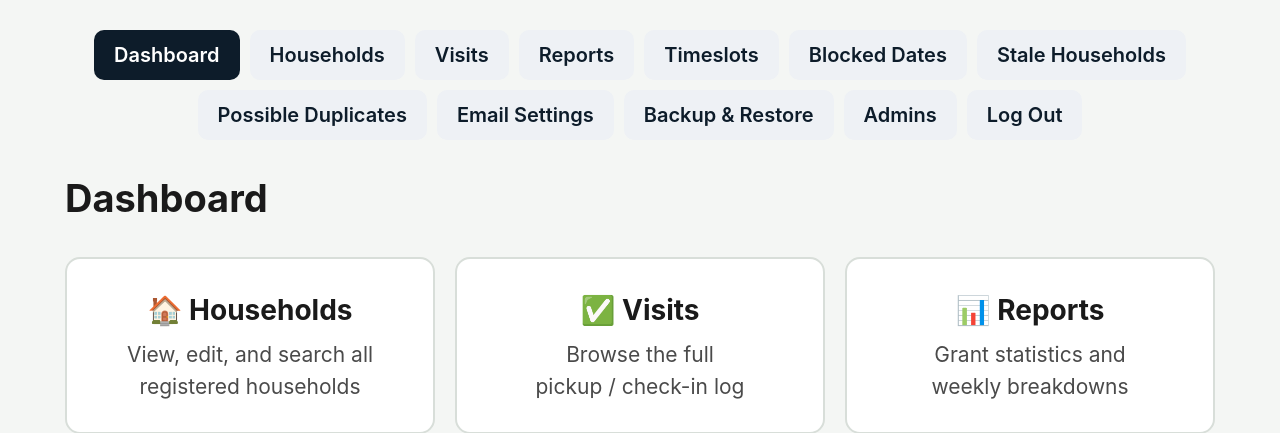
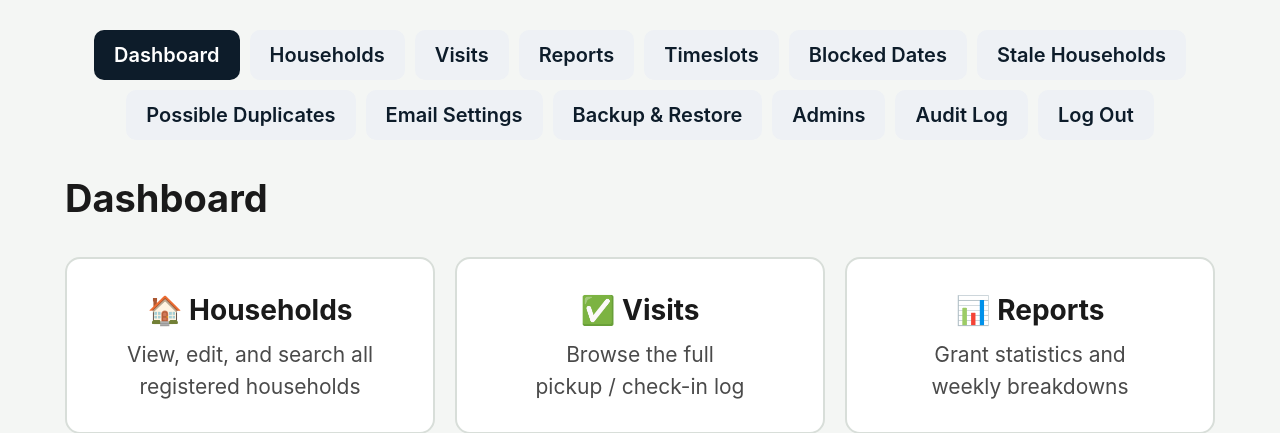
Before and after one commit to BrockLalla/jubilant-octo-sniffle, a Flask app: page /admin/ in a window 1280 px wide. Shown: the part 95-528 px from the top of the page. Run offline with Flask 3, Linux system fonts and the light colour scheme; the visitor is signed in with stand-in values (Sample User, id 1); data comes from the database, SQL or seed files in the repository; data that the repository does not hold is empty; parts of the project's set-up code (start-up, migrations or seed data) failed here and were passed over.

Commit message:
Add security audit logging (Phase 2)
New audit_log table records logins (success/failure), password changes,
admin invites/deletions/super-toggles, database restores, SMTP setting
changes, and volunteer-token rotation, each with actor/IP/timestamp.
Viewable at Admin -> Audit Log, restricted to super admins.

```diff
--- a/db.py
+++ b/db.py
@@ -195,11 +195,21 @@ def init_db():
             created_at TEXT NOT NULL
         );
 
+        CREATE TABLE IF NOT EXISTS audit_log (
+            id INTEGER PRIMARY KEY AUTOINCREMENT,
+            actor TEXT,
+            action TEXT NOT NULL,
+            detail TEXT,
+            ip_address TEXT,
+            created_at TEXT NOT NULL
+        );
+
         CREATE INDEX IF NOT EXISTS idx_members_household ON members(household_id);
         CREATE INDEX IF NOT EXISTS idx_visits_household ON visits(household_id);
         CREATE INDEX IF NOT EXISTS idx_visits_date ON visits(visit_date);
         CREATE UNIQUE INDEX IF NOT EXISTS idx_visits_household_date ON visits(household_id, visit_date);
         CREATE INDEX IF NOT EXISTS idx_households_assigned_timeslot ON households(assigned_timeslot_id);
+        CREATE INDEX IF NOT EXISTS idx_audit_log_created ON audit_log(created_at);
         """
     )
     _ensure_columns(conn, "households", {
@@ -1745,6 +1755,30 @@ def rotate_volunteer_access_token():
     return token
 
 
+# ---------- Audit log (security-relevant admin actions) ----------
+
+def log_audit_event(actor, action, detail=None, ip_address=None):
+    conn = get_db()
+    try:
+        conn.execute(
+            "INSERT INTO audit_log (actor, action, detail, ip_address, created_at) VALUES (?, ?, ?, ?, ?)",
+            (actor, action, detail, ip_address, now_iso()),
+        )
+        conn.commit()
+    finally:
+        conn.close()
+
+
+def list_audit_log(limit=200):
+    conn = get_db()
+    try:
+        return conn.execute(
+            "SELECT * FROM audit_log ORDER BY id DESC LIMIT ?", (limit,)
+        ).fetchall()
+    finally:
+        conn.close()
+
+
 def get_settings_dict(keys):
     conn = get_db()
     try:
--- a/routes/admin.py
+++ b/routes/admin.py
@@ -84,6 +84,8 @@ def setup():
             if os.path.exists(tmp_path):
                 os.remove(tmp_path)
 
+        db.log_audit_event(None, "database_restored_via_setup", ip_address=request.remote_addr)
+
         if db.admin_user_count() == 0:
             flash(
                 "That backup was restored, but it doesn't contain any admin accounts -- "
@@ -114,6 +116,7 @@ def setup():
 
         try:
             db.create_admin_user(username, generate_password_hash(password, method="pbkdf2:sha256"))
+            db.log_audit_event(username, "initial_admin_created", ip_address=request.remote_addr)
         except sqlite3.IntegrityError:
             # Most likely cause: the form was submitted twice (e.g. a slow
             # double-click, or a page reload after already succeeding) --
@@ -146,7 +149,9 @@ def login():
         if user and check_password_hash(user["password_hash"], password):
             session.clear()
             session["admin_username"] = user["username"]
+            db.log_audit_event(user["username"], "login_success", ip_address=request.remote_addr)
             return redirect(url_for("admin.dashboard"))
+        db.log_audit_event(identifier or None, "login_failure", ip_address=request.remote_addr)
         flash("Incorrect username/email or password.", "error")
 
     return render_template("admin/login.html")
@@ -201,6 +206,11 @@ def reset_password(token):
 
         db.update_admin_password(reset["admin_user_id"], generate_password_hash(password, method="pbkdf2:sha256"))
         db.mark_password_reset_used(reset["id"])
+        reset_user = db.get_admin_user_by_id(reset["admin_user_id"])
+        db.log_audit_event(
+            reset_user["username"] if reset_user else None, "password_reset_completed",
+            ip_address=request.remote_addr,
+        )
         flash("Password updated. Please log in.", "success")
         return redirect(url_for("admin.login"))
 
@@ -269,10 +279,17 @@ def users():
                 target_id = int(request.form.get("admin_id"))
                 if target_id == current_admin["id"]:
                     flash("You can't remove your own account. Have another super admin do it instead.", "error")
-                elif db.delete_admin_user(target_id):
-                    flash("Admin account removed.", "success")
                 else:
-                    flash("Can't remove the last remaining admin account.", "error")
+                    target = db.get_admin_user_by_id(target_id)
+                    if db.delete_admin_user(target_id):
+                        db.log_audit_event(
+                            current_admin["username"], "admin_deleted",
+                            detail=target["username"] if target else str(target_id),
+                            ip_address=request.remote_addr,
+                        )
+                        flash("Admin account removed.", "success")
+                    else:
+                        flash("Can't remove the last remaining admin account.", "error")
         elif action == "toggle_super":
             if not current_admin["is_super_admin"]:
                 flash("Only a super admin can grant or remove super admin access.", "error")
@@ -282,6 +299,11 @@ def users():
                 if target:
                     new_status = not target["is_super_admin"]
                     if db.set_admin_super(target_id, new_status):
+                        db.log_audit_event(
+                            current_admin["username"], "super_admin_toggled",
+                            detail=f"{target['username']} -> {'super' if new_status else 'admin'}",
+                            ip_address=request.remote_addr,
+                        )
                         flash(
                             f"{target['username']} is {'now' if new_status else 'no longer'} a super admin.",
                             "success",
@@ -306,6 +328,9 @@ def users():
                 invite_link = external_url(url_for("admin.accept_invite", token=token))
                 try:
                     emailer.send_admin_invite_email(email, invite_link, session.get("admin_username"))
+                    db.log_audit_event(
+                        current_admin["username"], "admin_invited", detail=email, ip_address=request.remote_addr,
+                    )
                     flash(f"Invite sent to {email}.", "success")
                 except emailer.EmailNotConfigured as e:
                     flash(str(e), "error")
@@ -362,6 +387,15 @@ def edit_admin_user(admin_id):
         db.update_admin_username(target["id"], username)
         if password:
             db.update_admin_password(target["id"], generate_password_hash(password, method="pbkdf2:sha256"))
+            db.log_audit_event(
+                current_admin["username"], "password_changed", detail=f"for {username}",
+                ip_address=request.remote_addr,
+            )
+        if username != target["username"]:
+            db.log_audit_event(
+                current_admin["username"], "username_changed", detail=f"{target['username']} -> {username}",
+                ip_address=request.remote_addr,
+            )
         if editing_self:
             session["admin_username"] = username
         flash("Account updated." if editing_self else f"{username}'s account has been updated.", "success")
@@ -396,6 +430,7 @@ def accept_invite(token):
             invite["email"], generate_password_hash(password, method="pbkdf2:sha256"), email=invite["email"]
         )
         db.mark_admin_invite_used(invite["id"])
+        db.log_audit_event(invite["email"], "admin_account_created_via_invite", ip_address=request.remote_addr)
         flash("Account created. Please log in.", "success")
         return redirect(url_for("admin.login"))
 
@@ -623,6 +658,7 @@ def settings():
                 db.set_setting("smtp_password", new_password)
             db.set_setting("from_name", request.form.get("from_name", "").strip())
             db.set_setting("admin_notify_email", request.form.get("admin_notify_email", "").strip())
+            db.log_audit_event(session.get("admin_username"), "smtp_settings_updated", ip_address=request.remote_addr)
             flash("Email settings saved.", "success")
         elif action == "save_template":
             db.set_setting("email_subject", request.form.get("email_subject", "").strip() or emailer.DEFAULT_EMAIL_SUBJECT)
@@ -646,6 +682,7 @@ def settings():
                     flash(f"Couldn't send sample email: {e}", "error")
         elif action == "rotate_volunteer_token":
             db.rotate_volunteer_access_token()
+            db.log_audit_event(session.get("admin_username"), "volunteer_token_rotated", ip_address=request.remote_addr)
             flash("Volunteer access link rotated — bookmarks with the old link will stop working.", "success")
         return redirect(url_for("admin.settings"))
 
@@ -796,6 +833,16 @@ def backup():
     return render_template("admin/backup.html")
 
 
+@bp.route("/audit-log")
+@login_required
+def audit_log():
+    current_admin = db.get_admin_user(session.get("admin_username"))
+    if not current_admin["is_super_admin"]:
+        flash("Only a super admin can view the audit log.", "error")
+        return redirect(url_for("admin.dashboard"))
+    return render_template("admin/audit_log.html", rows=db.list_audit_log())
+
+
 @bp.route("/backup/export")
 @login_required
 def backup_export():
@@ -824,6 +871,8 @@ def backup_import():
         if os.path.exists(tmp_path):
             os.remove(tmp_path)
 
+    db.log_audit_event(session.get("admin_username"), "database_restored", ip_address=request.remote_addr)
+
     flash(
         f"Database restored from the uploaded backup. Your previous data was saved to "
         f"{backup_path} first, just in case.",
--- a/templates/admin/_nav.html
+++ b/templates/admin/_nav.html
@@ -10,5 +10,6 @@
   <a href="{{ url_for('admin.settings') }}" class="{{ 'active' if active == 'settings' else '' }}">Email Settings</a>
   <a href="{{ url_for('admin.backup') }}" class="{{ 'active' if active == 'backup' else '' }}">Backup &amp; Restore</a>
   <a href="{{ url_for('admin.users') }}" class="{{ 'active' if active == 'users' else '' }}">Admins</a>
+  <a href="{{ url_for('admin.audit_log') }}" class="{{ 'active' if active == 'audit_log' else '' }}">Audit Log</a>
   <a href="{{ url_for('admin.logout') }}">Log Out</a>
 </div>
```
Also changed, not shown: templates/admin/audit_log.html (added, +32 -0 lines).
